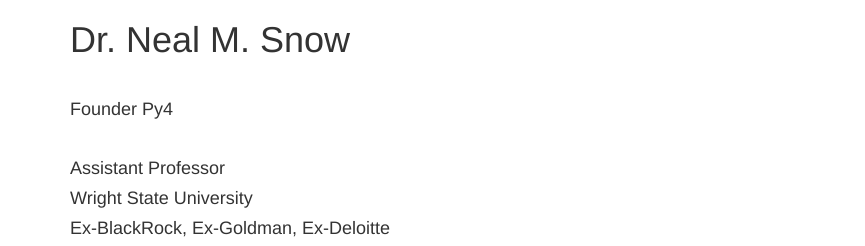
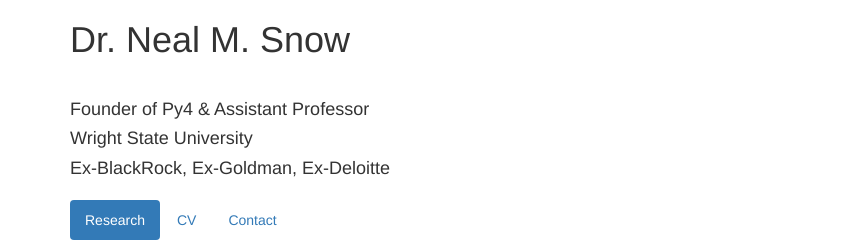
Before and after one commit to nsnow/nsnow.github.io, a plain HTML site: page index.html in a window 1280 px wide. Shown: the top 246 px of the page, 0-865 px from the left. Drawn offline with Linux system fonts and the light colour scheme.

Commit message:
added founder to title

```diff
--- a/index.html
+++ b/index.html
@@ -28,8 +28,7 @@
  <header class="row">
 	<div class="col-sm-8">
 			<h1>Dr. Neal M. Snow</h1>
-			<h4 style="padding-top:30px">Founder Py4</h4><h4>
-			<h4 style="padding-top:30px">Assistant Professor</h4><h4></h4>
+			<h4 style="padding-top:30px">Founder of Py4 & Assistant Professor</h4><h4></h4>
 			</h4><h4>Wright State University</h4>
 			<h4>Ex-BlackRock, Ex-Goldman, Ex-Deloitte</h4>
 	</div>
```
